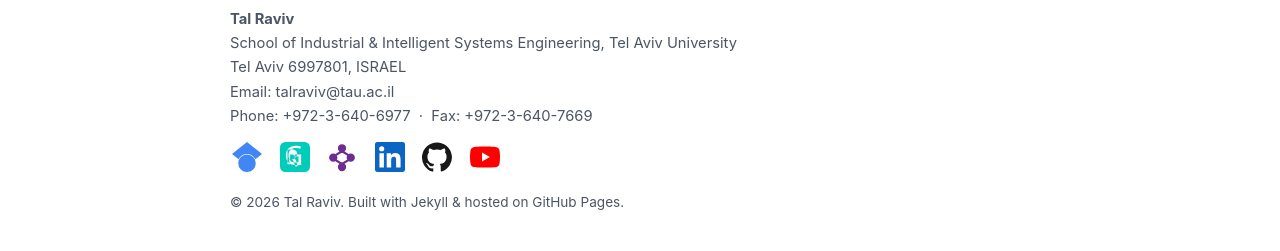
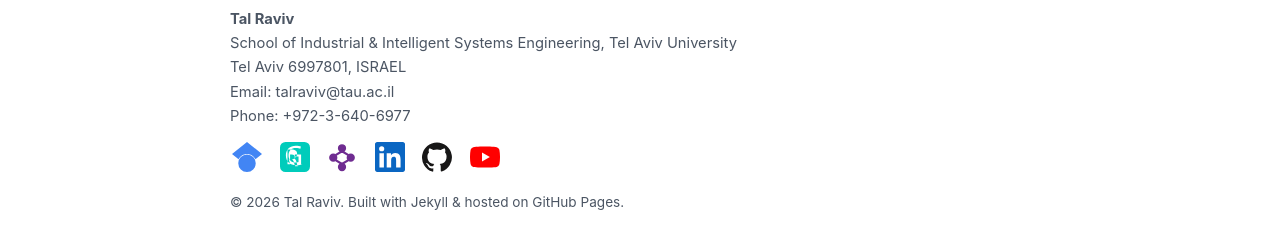
Before and after one commit to tal69/tal69.github.io, a Jekyll site: the page built from index.md, in a window 1280 px wide. Shown: the part 1214-1465 px from the top of the page. Built offline with Jekyll 4.4.1, drawn with Linux system fonts in a browser that asks for light colours.

Commit message:
Remove fax number from site footer

```diff
--- a/_config.yml
+++ b/_config.yml
@@ -21,7 +21,6 @@ author:
   profile_url:      "https://engineering.tau.ac.il/profile/talraviv"
   email:            talraviv@tau.ac.il
   phone:            "+972-3-640-6977"
-  fax:              "+972-3-640-7669"
   address:          "Tel Aviv 6997801, ISRAEL"
   photo:            /assets/img/profile.jpg
 
--- a/_layouts/default.html
+++ b/_layouts/default.html
@@ -65,7 +65,7 @@
         <a href="http://www.tau.ac.il/">Tel Aviv University</a><br>
         {{ site.author.address }}<br>
         Email: <a href="mailto:{{ site.author.email }}">{{ site.author.email }}</a><br>
-        Phone: {{ site.author.phone }} &nbsp;·&nbsp; Fax: {{ site.author.fax }}
+        Phone: {{ site.author.phone }}
       </div>
       {% include social-icons.html %}
       <div class="copyright">&copy; {{ "now" | date: "%Y" }} {{ site.author.name }}. Built with Jekyll &amp; hosted on GitHub Pages.</div>
```
